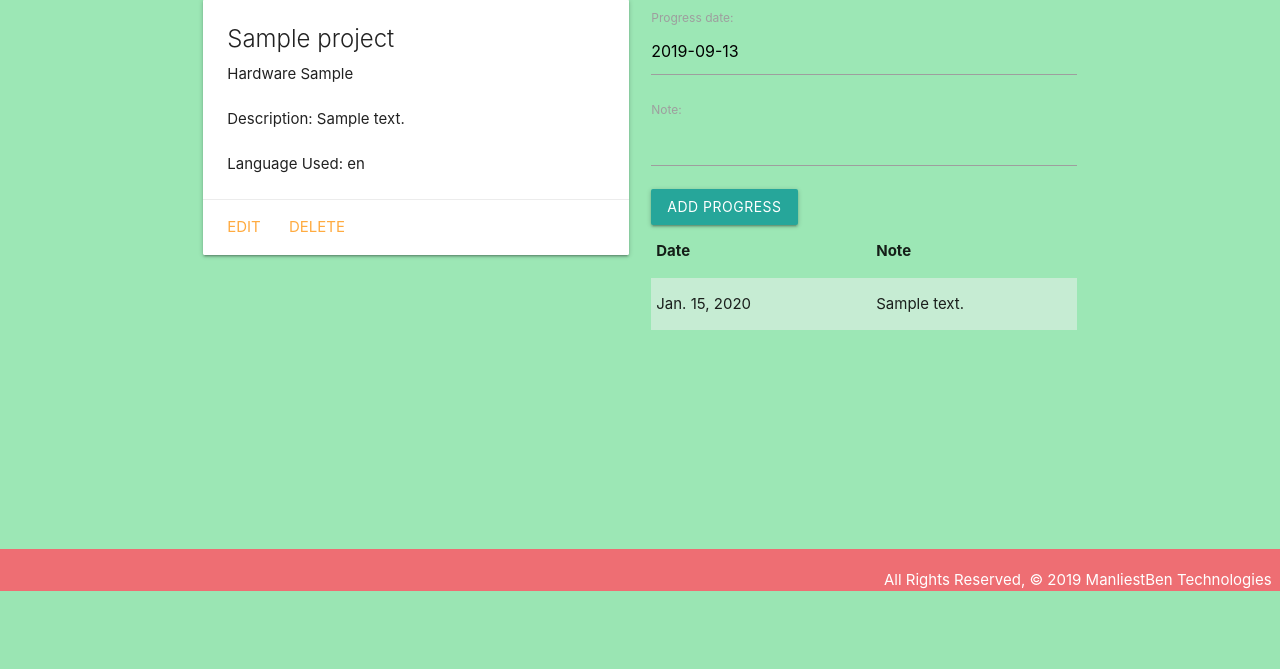
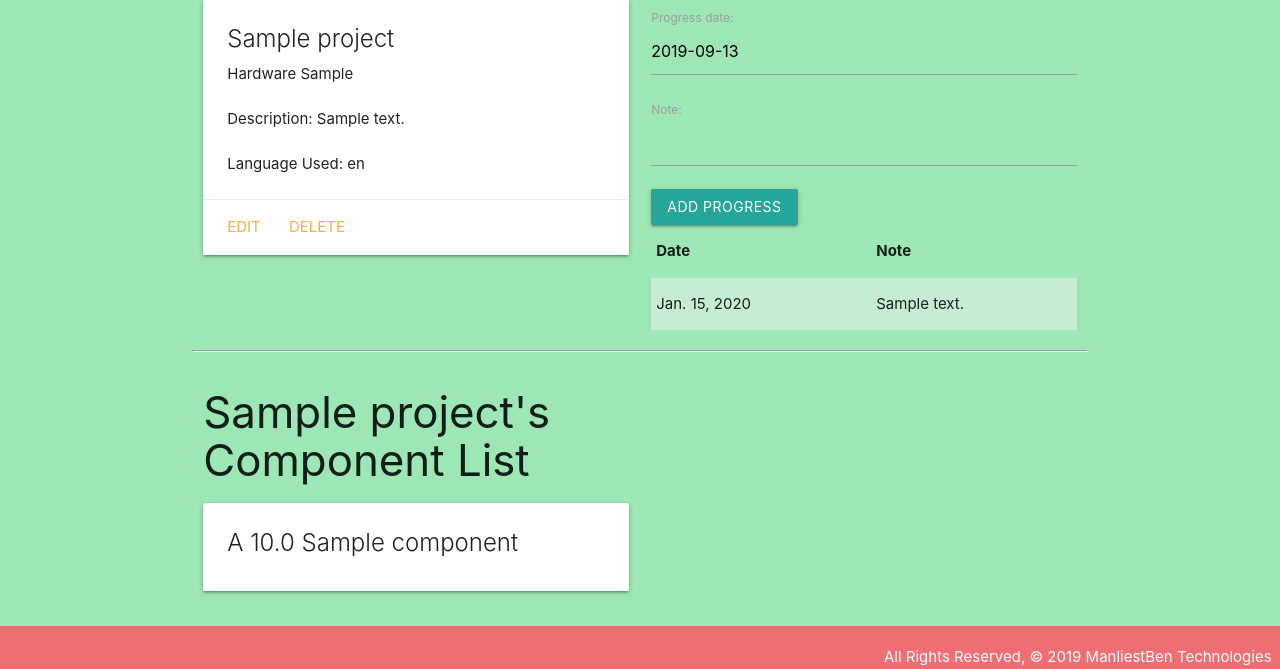
Before and after one commit to ManliestBen/iot_collector, a Django app: page /projects/1/ in a window 1280 px wide. Shown: the part 209-878 px from the top of the page. Before the commit the page ends 800 px from the top, so only its background shows below. Run offline with Django 3.2, Linux system fonts and the light colour scheme; tables that the repository leaves empty hold one stand-in row (values such as "Sample post").

Commit message:
add component display list

```diff
--- a/main_app/models.py
+++ b/main_app/models.py
@@ -17,6 +17,7 @@ class Project(models.Model):
     hardware = models.CharField(max_length=100)
     description = models.TextField(max_length=250)
     language = models.CharField(max_length=100)
+    components = models.ManyToManyField(Component)
 
 
     def __str__(self):
--- a/main_app/templates/projects/detail.html
+++ b/main_app/templates/projects/detail.html
@@ -42,6 +42,26 @@
     </table>
   </div>
 </div>
+<hr>
+<div class="row">
+  <div class="col s6">
+    <h3>{{ project.name }}'s Component List</h3>
+    {% if project.components.count %}
+      {% for component in project.components.all %}
+        <div class="card">
+          <div class="card-content">
+            <span class="card-title">
+              A <span>{{ component.cost }}</span> {{ component.name }}
+            </span>
+          </div>
+        </div>
+      {% endfor %}
+    {% else %}
+      <h5>No Components</h5>
+    {% endif %}
+  </div>
+  <!-- Available toys will come after this line -->
+</div>
 <script>
   var dateEl = document.getElementById('id_date');
   M.Datepicker.init(dateEl, {
```
Also changed, not shown: main_app/migrations/0004_project_components.py (added).
